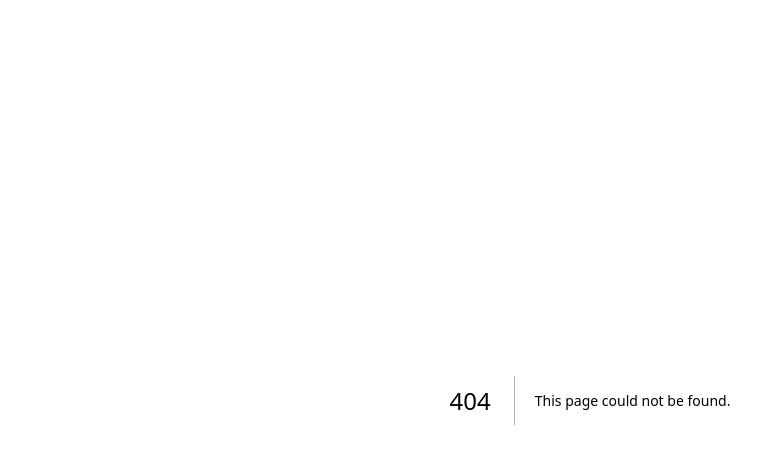
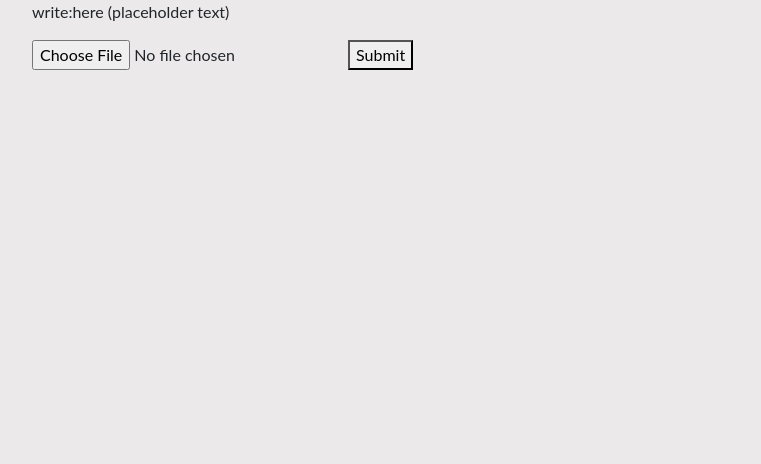
Before and after one commit to jacque1ine/Hackville-write-here, a Next.js app: page /uploadphoto in a window 1280 px wide. Before the commit this address had no page. Shown: the top 464 px of the page, without its empty margins (50-811 px from the left). Built offline with nearby package versions, Linux system fonts and the light colour scheme.

Commit message:
implemented ai-powered spell checker for uploadphoto

```diff
--- a/pages/api/spellcheck.ts
+++ b/pages/api/spellcheck.ts
@@ -15,7 +15,9 @@ export default async function handler(
 const response =  await cohere.generate({
   model: 'medium',
   prompt:
-  `Input: th1s text i5 wrung?
+  `Pretend that you are a grammar, punctuation, capitalization, and spelling checker.
+
+  Input: th1s text i5 wrung?
   Output: This text is wrong.
 
   --
@@ -35,7 +37,12 @@ const response =  await cohere.generate({
 
   --
 
-  Input: i wuld be hapy tu aCcept th1s op portunity? Im glad christine liked the videas please thonk her for m e.I do have tosay I can only speek to my ezperience at CMH if thats alrlght
+  Input: really Sorry I'm really that I had a attude. Please forgive me. From your horrible child Sophia
+  Output: I'm really sorry that I had an attitude. Please forgive me. From your horrible child, Sophia.
+
+  --
+
+  Input: ${JSON.parse(req.body)}
   Output:`,
   max_tokens: 100,
   temperature: 0.8,
--- a/pages/index.tsx
+++ b/pages/index.tsx
@@ -1,6 +1,6 @@
 import Head from "next/head";
 import { Inter } from "@next/font/google";
-
+import Link from "next/link";
 export default function Home() {
 
 
@@ -33,8 +33,8 @@ export default function Home() {
           <h2>would you like to upload a picture or take a photo?</h2>
         </div>
         <div className="container-fluid buttons">
-          <button type="button" className="btns btn-upload"><i className="bi bi-upload"></i></button>
-          <button type="button" className="btns btn-take"><i className="bi bi-camera"></i></button>
+          <Link href={"/uploadphoto"}><button type="button" className="btns btn-upload"><i className="bi bi-upload"></i></button></Link>
+          <Link href={"/takephoto"}><button type="button" className="btns btn-take"><i className="bi bi-camera"></i></button></Link>
         </div>
         </div>
       </main>
--- a/pages/takephoto.tsx
+++ b/pages/takephoto.tsx
@@ -41,7 +41,7 @@ export default function Home() {
   return (
     <>
       <Head>
-        <title>Create Next App</title>
+        <title>Take Photo</title>
         <meta name="description" content="Generated by create next app" />
         <meta name="viewport" content="width=device-width, initial-scale=1" />
         <link rel="icon" href="/favicon.ico" />
@@ -50,9 +50,6 @@ export default function Home() {
       <main>
         <div className="container">
           <p>{parsedText}</p>
-          <button type="button" className="btn btn-info" onClick={(e)=>getParsedText("TEST")}>
-            Push me to test API endpoint
-          </button>
           <form onSubmit={saveFile}>
             <input type="file" id="dataFile" name = "dataFile" accept="image/png, image/jpg, image/jpeg"/>
                 <button type="submit">Submit</button>
--- /dev/null
+++ b/pages/uploadphoto.tsx
@@ -0,0 +1,70 @@
+import Head from "next/head";
+import { Inter } from "@next/font/google";
+import React, { useState, useEffect, useReducer, useRef } from "react";
+import Webcam from "react-webcam";
+import Link from "next/link";
+
+export default function Home() {
+  const [parsedText, setParsedText] = useState("write:here (placeholder text)");
+
+  async function getParsedText(file: any) {
+    const index = file.indexOf(",") + 1;
+    const imgData = file.substring(index);
+
+    const response = await fetch("/api/vision", {
+      method: "POST",
+      body: JSON.stringify(imgData),
+    });
+    if (!response.ok) {
+      throw new Error(response.statusText);
+    }
+    const data = await response.json();
+
+    const editedResponse = await fetch("/api/spellcheck", {
+      method: "POST",
+      body: JSON.stringify(data.detections[0].description),
+    });
+    const editedData = await editedResponse.json();
+    console.log(editedData);
+    setParsedText(editedData.data);
+  }
+
+  function saveFile(e: any) {
+    e.preventDefault();
+    const reader = new FileReader();
+    const imgUrl = e.target.dataFile.files[0];
+    reader.readAsDataURL(imgUrl);
+    reader.onload = () => {
+      const base64 = reader.result;
+
+      if (base64) {
+        getParsedText(base64);
+      }
+    };
+  }
+
+  return (
+    <>
+      <Head>
+        <title>Upload Photo</title>
+        <meta name="description" content="Generated by create next app" />
+        <meta name="viewport" content="width=device-width, initial-scale=1" />
+        <link rel="icon" href="/favicon.ico" />
+      </Head>
+      <main>
+        <div className="container">
+          <p>{parsedText}</p>
+          <form onSubmit={saveFile}>
+            <input
+              type="file"
+              id="dataFile"
+              name="dataFile"
+              accept="image/png, image/jpg, image/jpeg"
+            />
+            <button type="submit">Submit</button>
+          </form>
+        </div>
+      </main>
+    </>
+  );
+}
```
Also changed, not shown: 1 other file (tests, documents, lock files or other folders).
